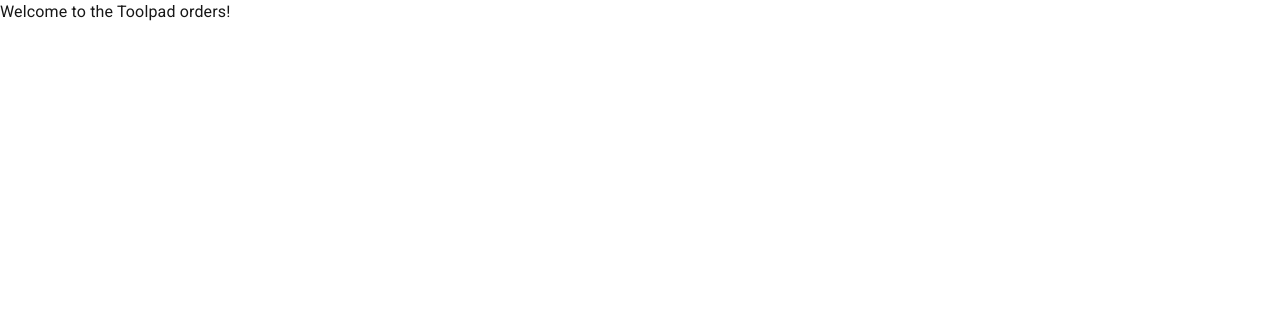
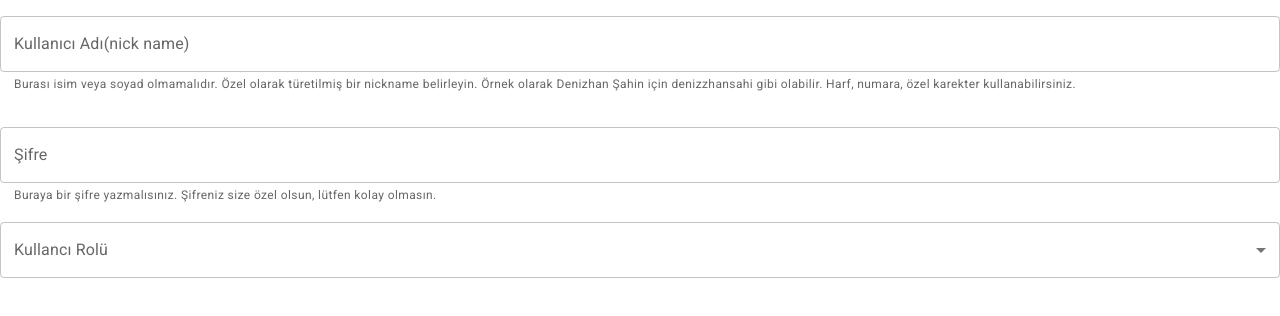
Before and after one commit to denizzhansahin/obs_nestjs_nextjs_graphql, a Next.js app in the folder client/: page /pages/ADMIN_PANEL/kullanici_islemleri/kullanici_ekle in a window 1280 px wide. Shown: the top 316 px of the page. Built offline with nearby package versions, Linux system fonts and the light colour scheme.

Commit message:
first commit

```diff
--- a/client/app/pages/ADMIN_PANEL/kullanici_islemleri/kullanici_ekle/page.tsx
+++ b/client/app/pages/ADMIN_PANEL/kullanici_islemleri/kullanici_ekle/page.tsx
@@ -1,13 +1,52 @@
-import * as React from 'react';
-import Typography from '@mui/material/Typography';
+"use client"
+import TextField from '@mui/material/TextField';
+import Box from '@mui/material/Box';
 
+import InputLabel from '@mui/material/InputLabel';
+import MenuItem from '@mui/material/MenuItem';
+import FormControl from '@mui/material/FormControl';
+import Select, { SelectChangeEvent } from '@mui/material/Select';
+import { useState } from 'react';
 
 export default function KullaniciEkle() {
+  const [age, setAge] = useState('');
 
+  const handleChange = (event: SelectChangeEvent) => {
+    setAge(event.target.value as string);
+  };
 
   return (
-    <Typography>
-      Welcome to the Toolpad orders!
-    </Typography>
+
+    <>
+      <Box sx={{ flexDirection: 'column', display: 'flex', alignItems: 'center', '& > :not(style)': { m: 2 } }}>
+        <TextField fullWidth
+          helperText="Burası isim veya soyad olmamalıdır. Özel olarak türetilmiş bir nickname belirleyin. Örnek olarak Denizhan Şahin için denizzhansahi gibi olabilir. Harf, numara, özel karekter kullanabilirsiniz."
+          id="demo-helper-text-aligned"
+          label="Kullanıcı Adı(nick name)"
+        />
+        <TextField fullWidth
+          helperText="Buraya bir şifre yazmalısınız. Şifreniz size özel olsun, lütfen kolay olmasın."
+          id="demo-helper-text-aligned-no-helper"
+          label="Şifre"
+        />
+      </Box>
+      <Box sx={{ minWidth: 120 }}>
+        <FormControl fullWidth>
+          <InputLabel id="demo-simple-select-label">Kullancı Rolü</InputLabel>
+          <Select
+            labelId="demo-simple-select-label"
+            id="demo-simple-select"
+            value={age}
+            label="Age"
+            onChange={handleChange}
+          >
+            <MenuItem value={"ADMIN"}>ADMIN</MenuItem>
+            <MenuItem value={"STUDENT"}>STUDENT</MenuItem>
+            <MenuItem value={"INSTRUCTOR"}>INSTRUCTOR</MenuItem>
+          </Select>
+        </FormControl>
+
+      </Box>
+    </>
   );
 }
```
